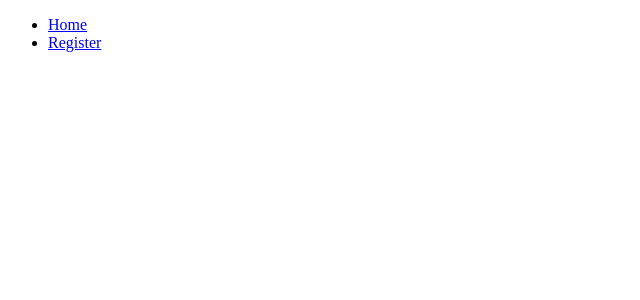
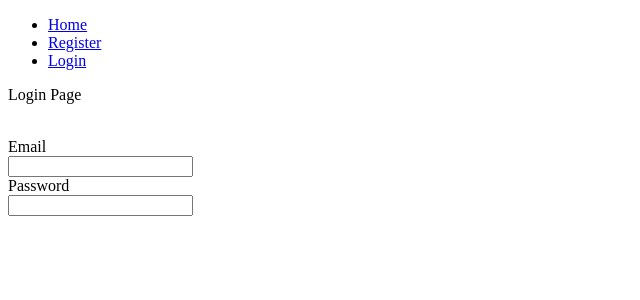
Before and after one commit to JayceFR/Library, a React app in the folder Library/: page /login in a window 1280 px wide. Before the commit this address had no page. Shown: the top 300 px of the page, without its empty margins (0-640 px from the left). Built offline with nearby package versions, Linux system fonts and the light colour scheme; the HTML template or start-up script is replaced by a standard one.

Commit message:
Changed Login method to Post and front-end login componenet

```diff
--- a/Library/src/components/nav.jsx
+++ b/Library/src/components/nav.jsx
@@ -10,6 +10,9 @@ function Nav(){
                     <li>
                         <Link to="/register">Register</Link>
                     </li>
+                    <li>
+                        <Link to="/login">Login</Link>
+                    </li>
                 </ul>
             </nav>
         </>
--- a/Library/src/main.jsx
+++ b/Library/src/main.jsx
@@ -5,6 +5,7 @@ import {BrowserRouter} from "react-router-dom"
 import { Route, Routes } from 'react-router-dom'
 import Home from './pages/home.jsx'
 import Nav from './components/nav.jsx'
+import Login from './pages/login.jsx'
 
 function App(){
   return(
@@ -13,6 +14,7 @@ function App(){
     <Routes>
       <Route path = "/" element={<Home/>}/>
       <Route path = "/register" element={<Register/>}/>
+      <Route path = "/login" element={<Login/>}/>
     </Routes>
     </>
   )
--- /dev/null
+++ b/Library/src/pages/login.jsx
@@ -0,0 +1,65 @@
+import { useState } from "react";
+import Input from "../components/input";
+import { email_regex_value, password_regex_value } from "../constants/regexConstants";
+
+function Login() {
+    const [email, setEmail] = useState("");
+    const [password, setPassword] = useState("");
+    const [can_submit, setCan_submit] = useState(false)
+    const email_regex = new RegExp(email_regex_value);
+    const password_regex = new RegExp(password_regex_value);
+    function submit(e) {
+        e.preventDefault();
+        console.log(email);
+        console.log(password);
+        login();
+    }
+    const login = async () => {
+        const url = "http://localhost:3000/login";
+        const user_data = {
+            "email": email,
+            "password": password
+        }
+        const result = await fetch(url, {
+            method: "POST",
+            headers: {
+                'Content-Type': 'application/json',
+                'Accept': 'application/json'
+            },
+            body: JSON.stringify(user_data)
+        });
+        const json_result = await result.json();
+        console.log(json_result);
+    }
+    if (email_regex.test(email) && password_regex.test(password)) {
+        if (!can_submit) {
+            setCan_submit(true)
+        }
+    }
+    else {
+        if (can_submit) {
+            setCan_submit(false)
+        }
+    }
+    return (
+        <>
+            <p>Login Page</p>
+            <br></br>
+            <form onSubmit={submit}>
+                <label>Email</label>
+                <br></br>
+                <Input password={false} value={email} change_method={setEmail} />
+                <br></br>
+                <label>Password</label>
+                <br></br>
+                <Input password={true} value={password} change_method={setPassword} />
+                <br></br>
+                <br></br>
+                {
+                    can_submit && <input type='submit' />
+                }
+            </form>
+        </>
+    )
+}
+export default Login;
```
Also changed, not shown: 2 other files (tests, documents, lock files or other folders).
